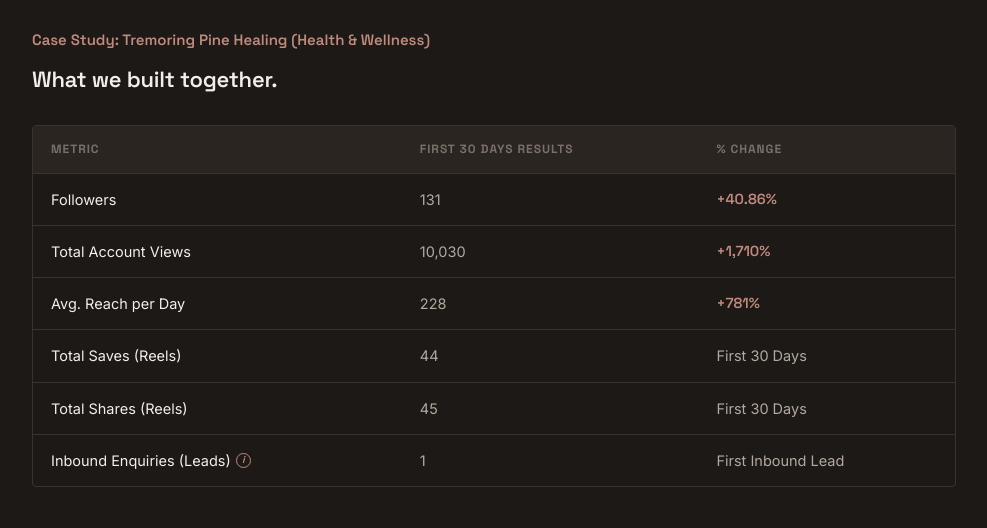
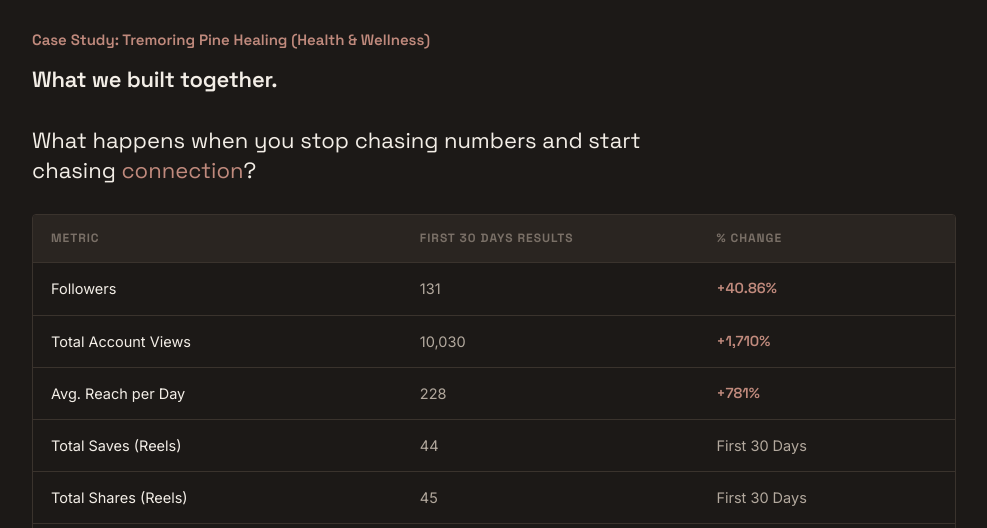
Before and after one commit to shmbmarketing/website, a plain HTML site: page about.html in a window 1280 px wide. Shown: the part 3360-3888 px from the top of the page, without its empty margins (146-1133 px from the left). Drawn offline with Linux system fonts and the light colour scheme.

Commit message:
Add connection-focused framing line above case study results table

```diff
--- a/about.html
+++ b/about.html
@@ -795,6 +795,7 @@
     <div class="proof-lead reveal case-divider">
       <div class="case-tag">Case Study: Tremoring Pine Healing <span class="case-tag-industry">(Health &amp; Wellness)</span></div>
       <h3 class="case-headline">What we built together.</h3>
+      <p class="method-pull reveal" style="margin: 0 0 28px;">What happens when you stop chasing numbers and start chasing <span class="teal">connection</span>?</p>
       <div class="results-carousel">
         <div class="results-table-wrap">
           <table class="results-table">
```
